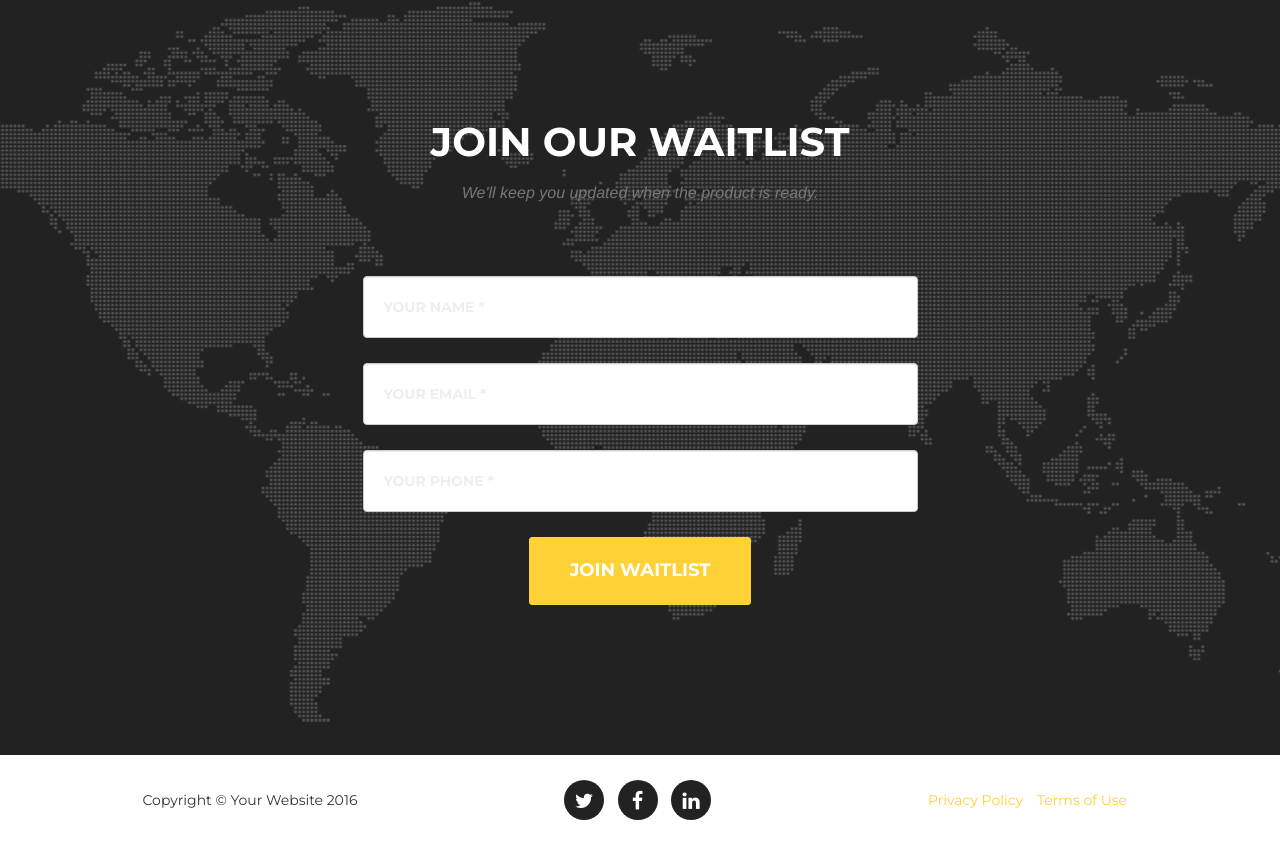
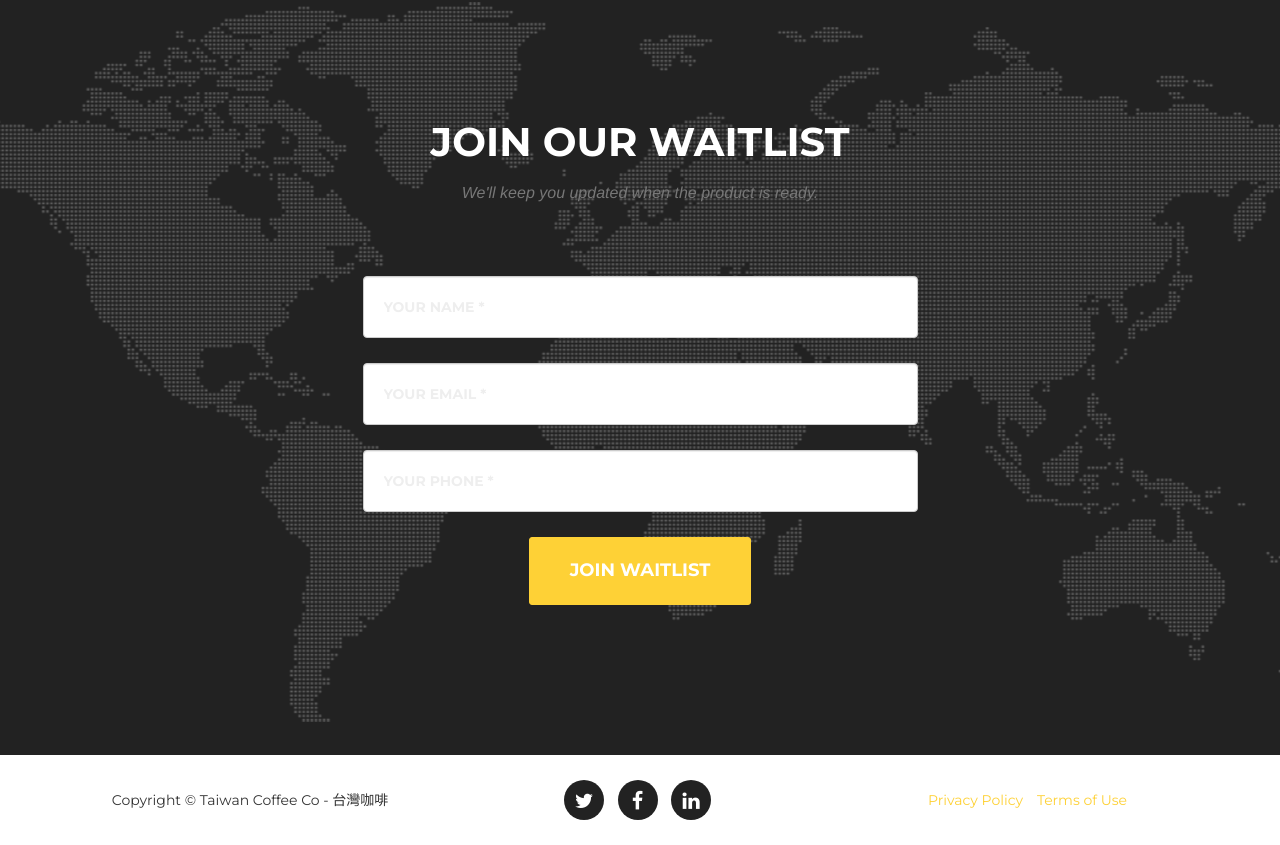
Before and after one commit to eetom/taiwancoffee.co, a website: page index.html in a window 1280 px wide. Shown: the part 1565-2410 px from the top of the page. Drawn offline with nearby package versions, Linux system fonts and the light colour scheme; a web font is replaced by a local one.

Commit message:
add missing website name

```diff
--- a/index.html
+++ b/index.html
@@ -247,7 +247,7 @@
         <div class="container">
             <div class="row">
                 <div class="col-md-4">
-                    <span class="copyright">Copyright &copy; Your Website 2016</span>
+                    <span class="copyright">Copyright &copy; Taiwan Coffee Co - 台灣咖啡</span>
                 </div>
                 <div class="col-md-4">
                     <ul class="list-inline social-buttons">
```
